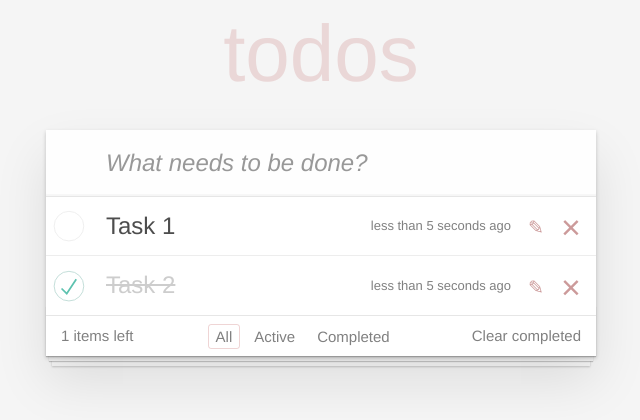
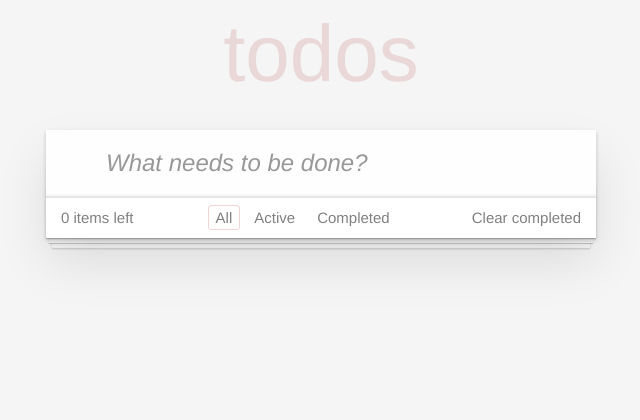
Before and after one commit to EugeneS17/my-todo-app, a React (Vite) app: page / in a window 1280 px wide. Shown: the top 420 px of the page, without its empty margins (319-959 px from the left). Built offline with nearby package versions, Linux system fonts and the light colour scheme; the HTML template or start-up script is replaced by a standard one.

Commit message:
added interactive content

```diff
--- a/src/App.jsx
+++ b/src/App.jsx
@@ -1,61 +1,20 @@
-import { useState } from "react";
+import { useReducer, useState } from "react";
 import "./App.css";
 import { NewTaskForm } from "./components/NewTaskForm/NewTaskForm";
 import { TaskList } from "./components/TaskList/TaskList";
 import { Footer } from "./components/Footer/Footer";
 import { TasksFilter } from "./components/TasksFilter/TasksFilter";
-import tasksData from "./tasks";
 import { Header } from "./components/Header/Header";
+import tasksReducer from "./services/reducers/tasksReducer";
 
 function App() {
-	const [tasks, setTasks] = useState(tasksData);
+	const [tasks, dispatch] = useReducer(tasksReducer, []);
 	const [filter, setFilter] = useState("all");
-
-	function createTask(title) {
-		const newTask = {
-			id: Date.now(),
-			title,
-			completed: false,
-			created: new Date(),
-		};
-		setTasks([...tasks, newTask]);
-	}
-
-	function deleteTask(id) {
-		setTasks(tasks.filter((task) => task.id !== id));
-	}
-
-	function toggleTask(id) {
-		setTasks(
-			tasks.map((task) => {
-				if (task.id === id) {
-					return {
-						...task,
-						completed: !task.completed,
-					};
-				}
-				return task;
-			})
-		);
-	}
-
-	function updateTask(id, title) {
-		setTasks(
-			tasks.map((task) => {
-				if (task.id === id) {
-					return {
-						...task,
-						title,
-					};
-				}
-				return task;
-			})
-		);
-	}
-
-	function clearCompleted() {
-		setTasks(tasks.filter((task) => !task.completed));
-	}
+	const createTask = (title) => dispatch({ type: "added", title });
+	const deleteTask = (id) => dispatch({ type: "deleted", id });
+	const toggleTask = (id) => dispatch({ type: "toggled", id });
+	const updateTask = (id, title) => dispatch({ type: "updated", id, title });
+	const clearCompleted = () => dispatch({ type: "cleared" });
 
 	function filterTasks() {
 		switch (filter) {
--- a/src/components/Header/Header.jsx
+++ b/src/components/Header/Header.jsx
@@ -10,11 +10,7 @@ export function Header({ title, children }) {
 	);
 }
 
-Header.defaultProps = {
-	title: "Title",
-};
-
 Header.propTypes = {
-	title: PropTypes.string,
+	title: PropTypes.string.isRequired,
 	children: PropTypes.node,
 };
--- a/src/components/Task/Task.jsx
+++ b/src/components/Task/Task.jsx
@@ -1,7 +1,7 @@
 import { useState } from "react";
 import PropTypes from "prop-types";
 import "./Task.css";
-import { formatDate } from "../../date-fns";
+import { formatDate } from "../../services/utils";
 
 export function Task({ task, onToggle, onDelete, onUpdate }) {
 	const [isEditing, setIsEditing] = useState(false);
@@ -36,8 +36,9 @@ export function Task({ task, onToggle, onDelete, onUpdate }) {
 					type="checkbox"
 					checked={task.completed}
 					onChange={handleToggle}
+					id={`toggle-${task.id}`}
 				/>
-				<label>
+				<label htmlFor={`toggle-${task.id}`}>
 					<span className="description">{task.title}</span>
 					<span className="created">{formatDate(task.created)}</span>
 				</label>
@@ -68,7 +69,6 @@ export function Task({ task, onToggle, onDelete, onUpdate }) {
 }
 
 Task.defaultProps = {
-	task: {},
 	onToggle: () => {},
 	onDelete: () => {},
 	onUpdate: () => {},
--- a/src/components/TaskList/TaskList.jsx
+++ b/src/components/TaskList/TaskList.jsx
@@ -12,10 +12,14 @@ export function TaskList({ tasks, ...props }) {
 	);
 }
 
-TaskList.defaultProps = {
-	tasks: [],
-};
 
 TaskList.propTypes = {
-	tasks: PropTypes.array,
+	tasks: PropTypes.arrayOf(
+		PropTypes.shape({
+			id: PropTypes.number.isRequired,
+			title: PropTypes.string.isRequired,
+			completed: PropTypes.bool.isRequired,
+			created: PropTypes.instanceOf(Date).isRequired,
+		})
+	).isRequired,
 };
--- /dev/null
+++ b/src/services/reducers/tasksReducer.js
@@ -0,0 +1,43 @@
+export default function tasksReducer(tasks = [], action) {
+	switch (action.type) {
+		case "added": {
+			return [
+				...tasks,
+				{
+					id: Date.now(),
+					title: action.title,
+					completed: false,
+					created: new Date(),
+				},
+			];
+		}
+		case "deleted": {
+			return tasks.filter((task) => task.id !== action.id);
+		}
+		case "toggled": {
+			return tasks.map((task) => {
+				if (task.id === action.id) {
+					return {
+						...task,
+						completed: !task.completed,
+					};
+				}
+				return task;
+			});
+		}
+		case "updated": {
+			return tasks.map((task) => {
+				if (task.id === action.id) {
+					return {
+						...task,
+						title: action.title,
+					};
+				}
+				return task;
+			});
+		}
+		case "cleared": {
+			return tasks.filter((task) => !task.completed);
+		}
+	}
+}
--- /dev/null
+++ b/src/services/utils/index.js
@@ -0,0 +1,7 @@
+import { formatDistanceToNow } from "date-fns";
+
+function formatDate(date) {
+	return formatDistanceToNow(date, { addSuffix: true, includeSeconds: true });
+}
+
+export { formatDate };
--- a/src/tasks.js
+++ /dev/null
@@ -1,14 +0,0 @@
-export default [
-	{
-		id: 1,
-		title: "Task 1",
-		completed: false,
-		created: new Date().toLocaleString(),
-	},
-	{
-		id: 2,
-		title: "Task 2",
-		completed: true,
-		created: new Date().toLocaleString(),
-	},
-];
```
